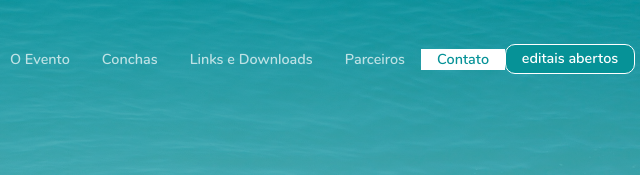
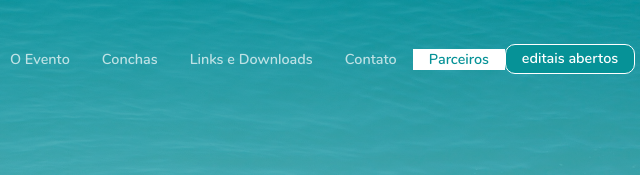
Before and after one commit to rmarenatal/rmarenatal.github.io, a website: page index.html in a window 1280 px wide. Shown: the top 175 px of the page, 560-1200 px from the left. Drawn offline with nearby package versions, Linux system fonts and the light colour scheme.

Commit message:
Update contato

```diff
--- a/index.html
+++ b/index.html
@@ -62,11 +62,11 @@
             <a class="nav-link js-scroll-trigger" href="#downloads">Links e Downloads</a>
           </li>
           <li class="nav-item">
+            <a class="nav-link js-scroll-trigger" href="#contato">Contato</a>
+          </li>
+          <li class="nav-item">
               <a class="nav-link js-scroll-trigger" href="#parceiros">Parceiros</a>
             </li>
-          <li class="nav-item">
-            <a class="nav-link js-scroll-trigger" href="#contato">Contato</a>
-          </li>
           <li class="nav-item">
             <a class="btn btn-secondary btn-xs js-scroll-trigger" href="edital.html">editais abertos</a>
             <!-- Botão btn-xs, btn-sm, btn-lg, btn-xl, btn-xxl and btn-xxl -->
@@ -362,7 +362,7 @@
   </section>
 
   <!-- Contato -->
-<section class="page-section bg-tertiary" id="services">
+<section class="page-section bg-tertiary" id="contato">
   <div class="container">
       <h2 class="text-white mt-0">Contato</h2></br>
     <!--  <p>Start Bootstrap has everything you need to get your new website up and running in no time! Choose one of our open source, free to download, and easy to use themes! No strings attached!</p> -->
@@ -407,7 +407,7 @@
                       <p class= "text-white-20 mb-4">Apoio</p>
             </div>
         </div>
-      <div class="container" id="contato">
+      <div class="container">
         <div class="row">
             <div class="equipe_product col-lg-2 col-md-4 col-sm-3 col-xs-4 filter hdpe">
                 <img src="img/parceiros/apoio/dosol.png" class="img-responsive" width="100px" height="100px">
@@ -433,7 +433,7 @@
                         <p class= "text-white-20 mb-4">Apoio Institucional</p>
               </div>
           </div>
-        <div class="container" id="contato">
+        <div class="container">
           <div class="row">
               <div class="equipe_product col-lg-2 col-md-4 col-sm-3 col-xs-4 filter hdpe">
                 <img src="img/parceiros/institucional/ufrn.png" class="img-responsive" width="130px" height="50px">
```
